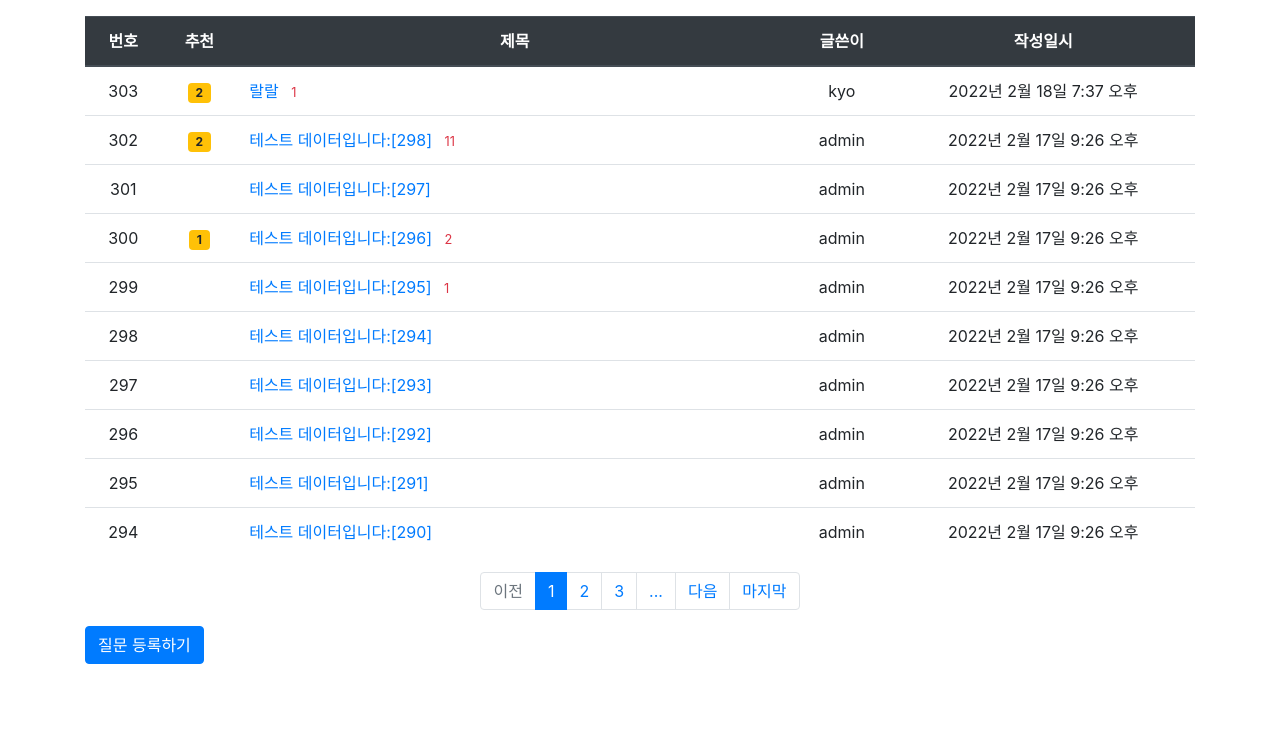
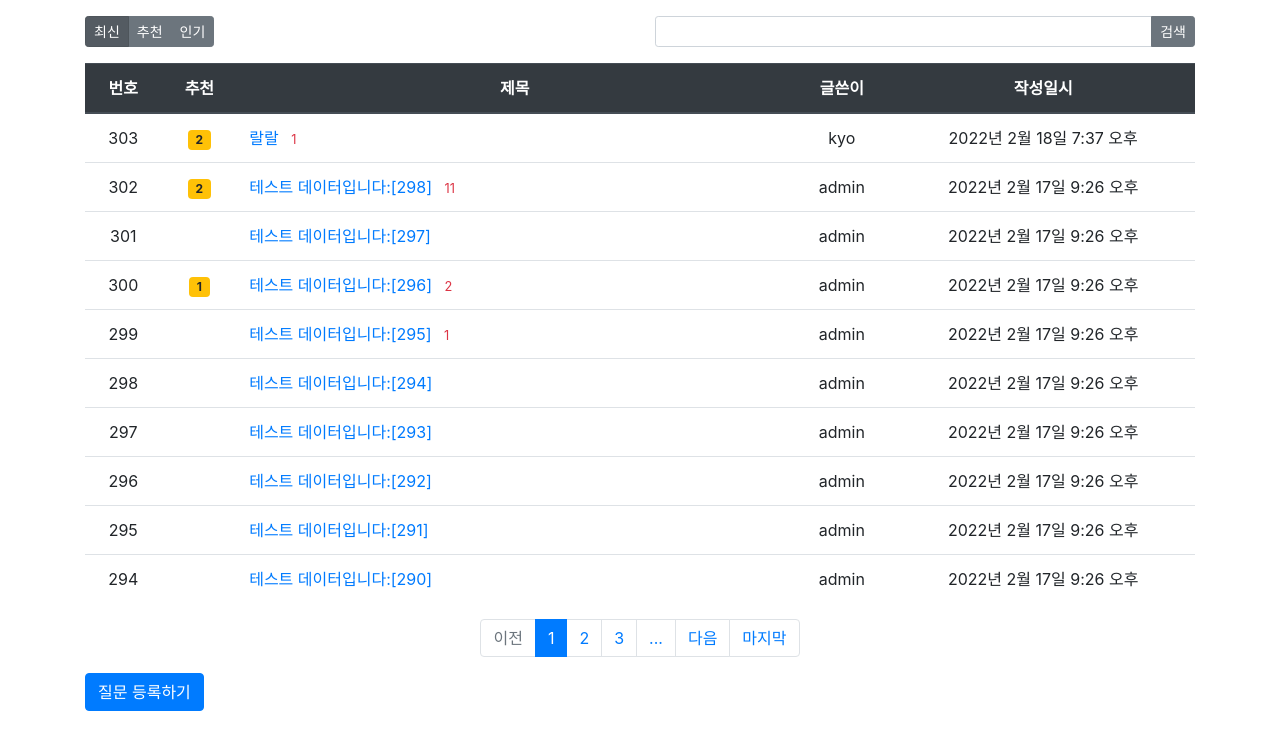
Before and after one commit to kyoDaddy/python-jump-to-django-clone-coding, a Django app: page / in a window 1280 px wide. Shown: the part 57-800 px from the top of the page. Run offline with Django 4.2, Linux system fonts and the light colour scheme; data comes from the database, SQL or seed files in the repository; some libraries are stand-ins or nearby versions.

Commit message:
메인 리스트 검색 및 정렬(조건별) 추가

```diff
--- a/pybo/views/base_views.py
+++ b/pybo/views/base_views.py
@@ -1,6 +1,6 @@
 from django.core.paginator import Paginator
 from django.shortcuts import render, get_object_or_404
-
+from django.db.models import Q, Count
 from ..models import Question
 
 
@@ -10,15 +10,37 @@ def index(request):
     """
     # 페이지 : 입력인자
     page = request.GET.get('page', '1')
+    # 검색어
+    kw = request.GET.get('kw', '')
+    # 정렬기준
+    so = request.GET.get('so', 'recent')
 
-    # 조회 : order_by(-붙으면 역순, 정렬할 속성)
-    question_list = Question.objects.order_by('-create_date')
+    if so == 'recommend':
+        # annotate 함수는 Question 모델의 기존 필드에 num_voter 필드를 임시로 추가해 주는 함수
+        # 그러면 filter or order_by 에서 num_voter 를 사용할 수 있게 됨
+        question_list = Question.objects.annotate(
+            num_voter=Count('voter')).order_by('-num_voter', '-create_date')
+    elif so == 'popular':
+        question_list = Question.objects.annotate(
+            num_answer=Count('answer')).order_by('-num_answer', '-create_date')
+    else:
+        # 조회 : order_by(-붙으면 역순, 정렬할 속성)
+        question_list = Question.objects.order_by('-create_date')
+
+    if kw:
+        # xx_icontains=(대소문자 가리지 않고 찾아줌)
+        question_list = question_list.filter(
+            Q(subject__icontains=kw) |                  # 제목 검색
+            Q(content__icontains=kw) |                  # 내용 검색
+            Q(author__username__icontains=kw) |         # 질문 글쓴이 검색
+            Q(answer__author__username__icontains=kw)   # 답변 글쓴이 검색
+        ).distinct()
 
     # 페이징 처리 (10개씩 보여주기)
     paginator = Paginator(question_list, 10)
     page_obj = paginator.get_page(page)
 
-    context = {'question_list': page_obj}
+    context = {'question_list': page_obj, 'page': page, 'kw': kw, 'so': so}
     # render 함수는 context 데이터를 html 코드로 변환한다.
     return render(request, 'pybo/question_list.html', context)
     # return HttpResponse("안녕하세요. pybo에 오신것을 환영합니다.")
--- a/templates/pybo/question_list.html
+++ b/templates/pybo/question_list.html
@@ -5,6 +5,21 @@
 
 {% block content %}
 <div class="container my-3">
+    <div class="row justify-content-between my-3">
+        <div class="col-6">
+            <div class="btn-group" role="group">
+              <button type="button" title="" class="btn btn-sm btn-secondary so {% if so == 'recent' %}active{% endif %}" data-so="recent" data-original-title="최신">최신</button>
+              <button type="button" title="" class="btn btn-sm btn-secondary so {% if so == 'recommend' %}active{% endif %}" data-so="recommend" data-original-title="추천">추천</button>
+              <button type="button" title="" class="btn btn-sm btn-secondary so {% if so == 'popular' %}active{% endif %}" data-so="popular" data-original-title="인기">인기</button>
+            </div>
+        </div>
+        <div class="col-6 input-group input-group-sm">
+            <input type="text" class="form-control kw" id="input-search" value="{{ kw|default_if_none:'' }}" >
+            <div class="input-group-append">
+                <button class="btn btn-secondary" type="button" id="btn_search">검색</button>
+            </div>
+        </div>
+    </div>
     <table class="table">
         <thead>
         <tr class="text-center thead-dark">
@@ -51,10 +66,10 @@
         <!-- 이전 페이지 -->
         {% if question_list.has_previous %}
         <li class="page-item">
-            <a class="page-link" href="?page=1">처음</a>
+            <a class="page-link" data-page="1" href="#">처음</a>
         </li>
         <li class="page-item">
-            <a class="page-link" href="?page={{ question_list.previous_page_number }}">이전</a>
+            <a class="page-link" data-page="{{ question_list.previous_page_number }}" href="#">이전</a>
         </li>
         {% else %}
         <li class="page-item disabled">
@@ -69,13 +84,13 @@
             {% if page_number >= question_list.number|add:-2 and page_number <= question_list.number|add:2 %}
                 {% if page_number == question_list.number %}
                 <li class="page-item active" aria-current="page">
-                    <a class="page-link" href="?page={{ page_number }}">
+                    <a class="page-link" data-page="{{ page_number }}" href="#">
                         {{ page_number }}
                     </a>
                 </li>
                 {% else %}
                 <li class="page-item">
-                    <a class="page-link" href="?page={{ page_number }}">
+                    <a class="page-link" data-page="{{ page_number }}" href="#">
                         {{ page_number }}
                     </a>
                 </li>
@@ -92,10 +107,10 @@
         <!-- 다음 페이지 -->
         {% if question_list.has_next %}
         <li class="page-item">
-            <a class="page-link" href="?page={{ question_list.next_page_number }}">다음</a>
+            <a class="page-link" data-page="{{ question_list.next_page_number }}" href="#">다음</a>
         </li>
         <li class="page-item">
-            <a class="page-link" href="?page={{ question_list.paginator.num_pages }}">마지막</a>
+            <a class="page-link" data-page="{{ question_list.paginator.num_pages }}" href="#">마지막</a>
         </li>
         {% else %}
         <li class="page-item disabled">
@@ -109,5 +124,48 @@
     <a href="{% url 'pybo:question_create' %}" class="btn btn-primary">
         질문 등록하기
     </a>
+    <form id="searchForm" method="get" action="{% url 'index' %}" >
+        <input type="hidden" id="kw" name="kw" value="{{ kw|default_if_none:'' }}">
+        <input type="hidden" id="page" name="page" value="{{ page }}">
+        <input type="hidden" id="so" name="so" value="{{ so }}">
+    </form>
 </div>
 {% endblock %}
+{% block script %}
+<script type="text/javascript">
+function search(e) {
+    let key = e.key || e.keyCode;
+    if ( (key === 'Enter' && !e.shiftKey) || (key === 13 && key !== 16)) {
+        e.preventDefault();
+        $("#kw").val($(".kw").val());
+        $("#page").val(1);
+        $("#searchForm").submit();
+        return false;
+    }
+}
+
+$(document).ready(function () {
+    // 검색 input 엔터키 이벤트
+    let inputSearch = document.getElementById('input-search');
+    inputSearch.addEventListener('keydown', event => search(event));
+
+    $(".page-link").on('click', function() {
+        $("#page").val($(this).data("page"));
+        $("#searchForm").submit();
+    });
+    // 검색 버튼 클릭시 1 페이지부터 조회한다.
+    $(".so").on('click', function() {
+        $("#so").val($(this).data("so"));
+        $("#page").val(1);
+        $("#searchForm").submit();
+    });
+    // 정렬기준 변경
+    $(".so").on('change', function() {
+       $("#so").val($(this).val());
+       $("#page").val(1);
+       $("#searchForm").submit();
+    });
+
+})
+</script>
+{% endblock %}
```
